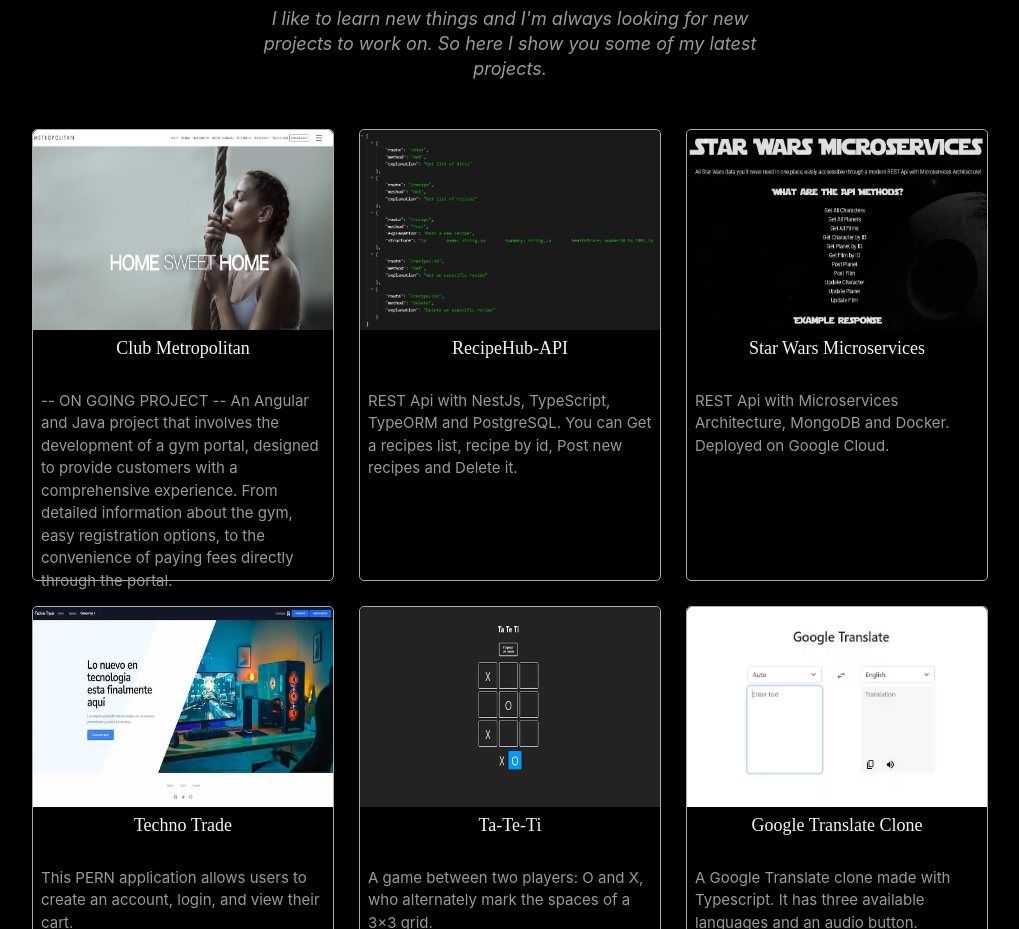
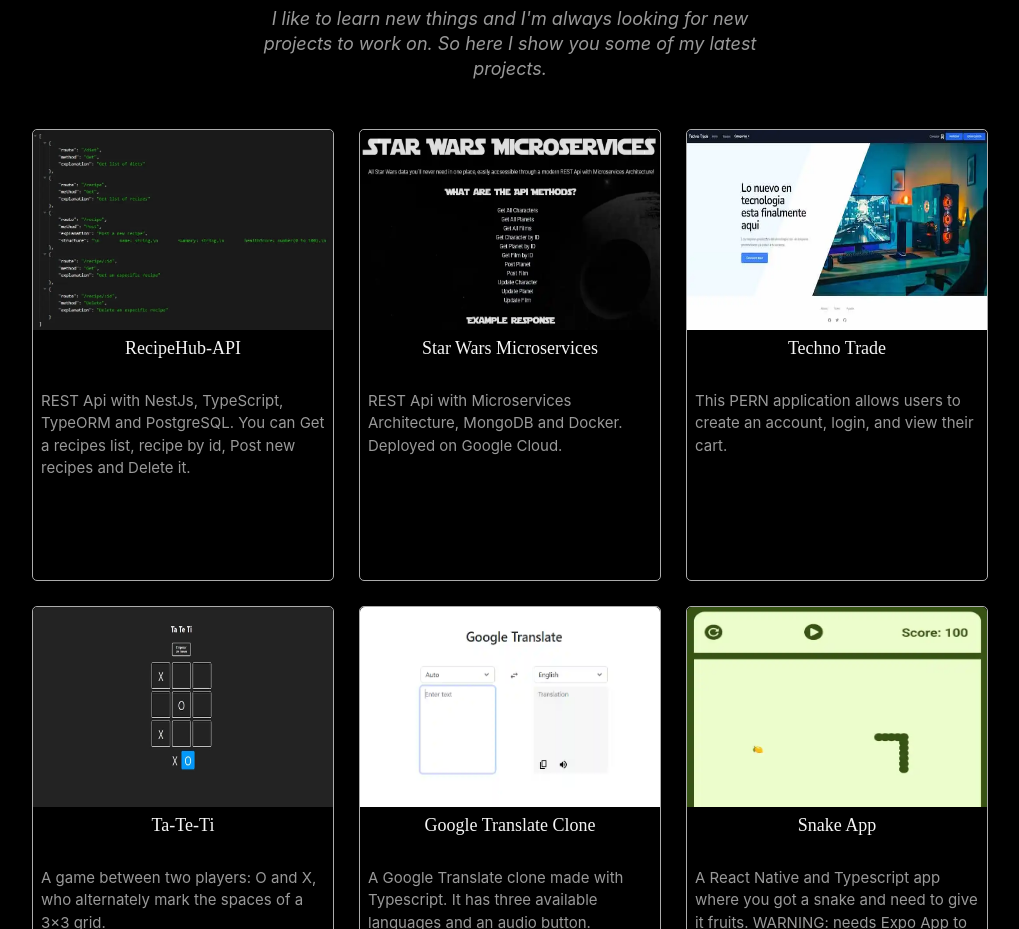
Before and after one commit to MakoskiVictor/Portfolio-Makoski.Dev, a React (Vite) app: page / in a window 1280 px wide. Shown: the part 1667-2596 px from the top of the page, without its empty margins (130-1149 px from the left). Built offline with nearby package versions, Linux system fonts and the light colour scheme; a web font is replaced by a local one.

Commit message:
quit metropolitan project

```diff
--- a/src/utils.js
+++ b/src/utils.js
@@ -81,15 +81,15 @@
 ];
 
 export const PROJECTS = [
-  {
-    name: "Club Metropolitan",
-    url: "https://metropolitan-eta.vercel.app/",
-    description: `-- ON GOING PROJECT -- An Angular and Java project that involves the development of a gym portal,
-    designed to provide customers with a comprehensive experience. From detailed information about the gym, easy registration options,
-    to the convenience of paying fees directly through the portal.`,
-    tech: "Full Stack",
-    image: metropolitan,
-  },
+  // {
+  //   name: "Club Metropolitan",
+  //   url: "https://metropolitan-eta.vercel.app/",
+  //   description: `-- ON GOING PROJECT -- An Angular and NestJs project that involves the development of a gym portal,
+  //   designed to provide customers with a comprehensive experience. From detailed information about the gym, easy registration options,
+  //   to the convenience of paying fees directly through the portal.`,
+  //   tech: "Full Stack",
+  //   image: metropolitan,
+  // },
   {
     name: "RecipeHub-API",
     url: "https://recipe-hub-api.vercel.app/",
```
